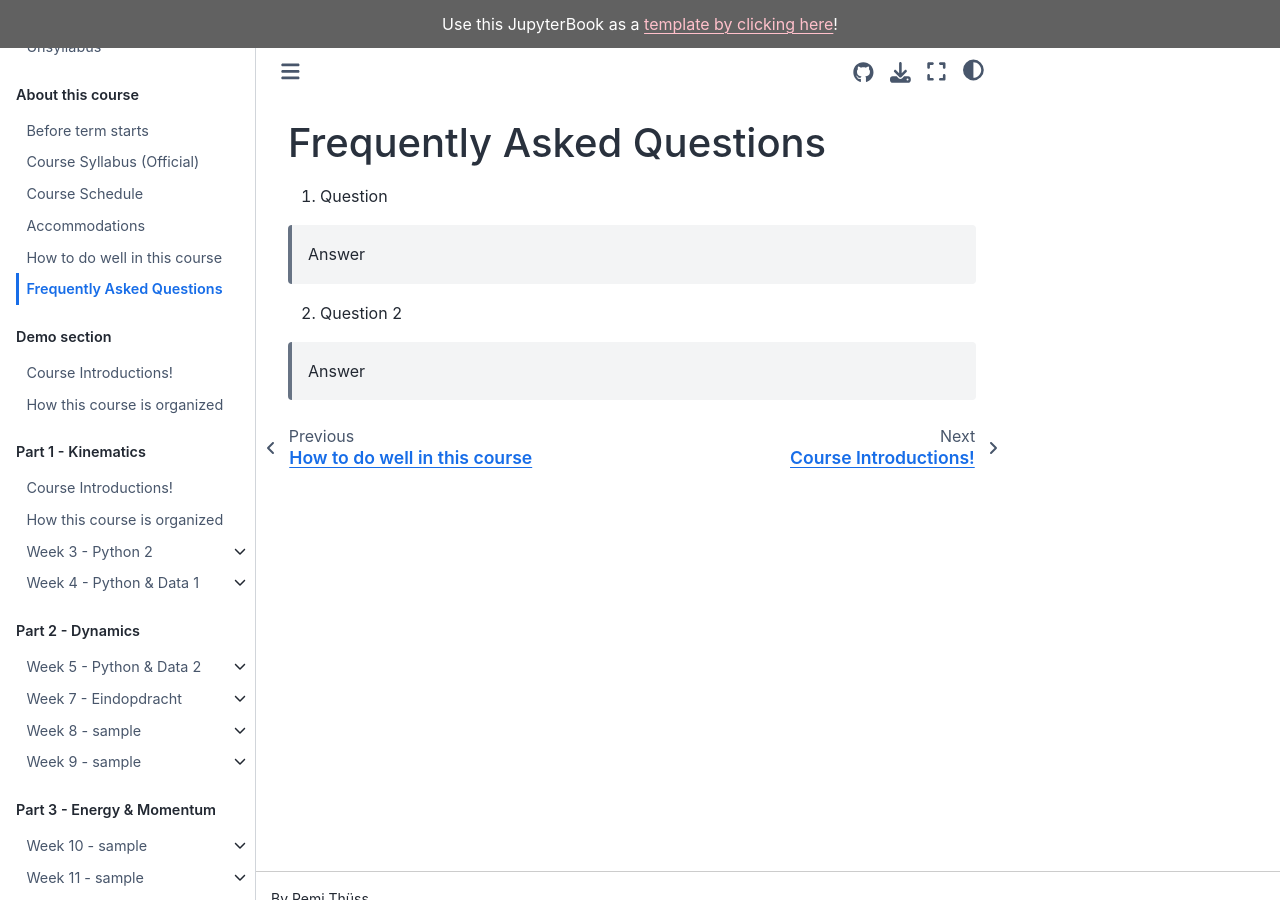
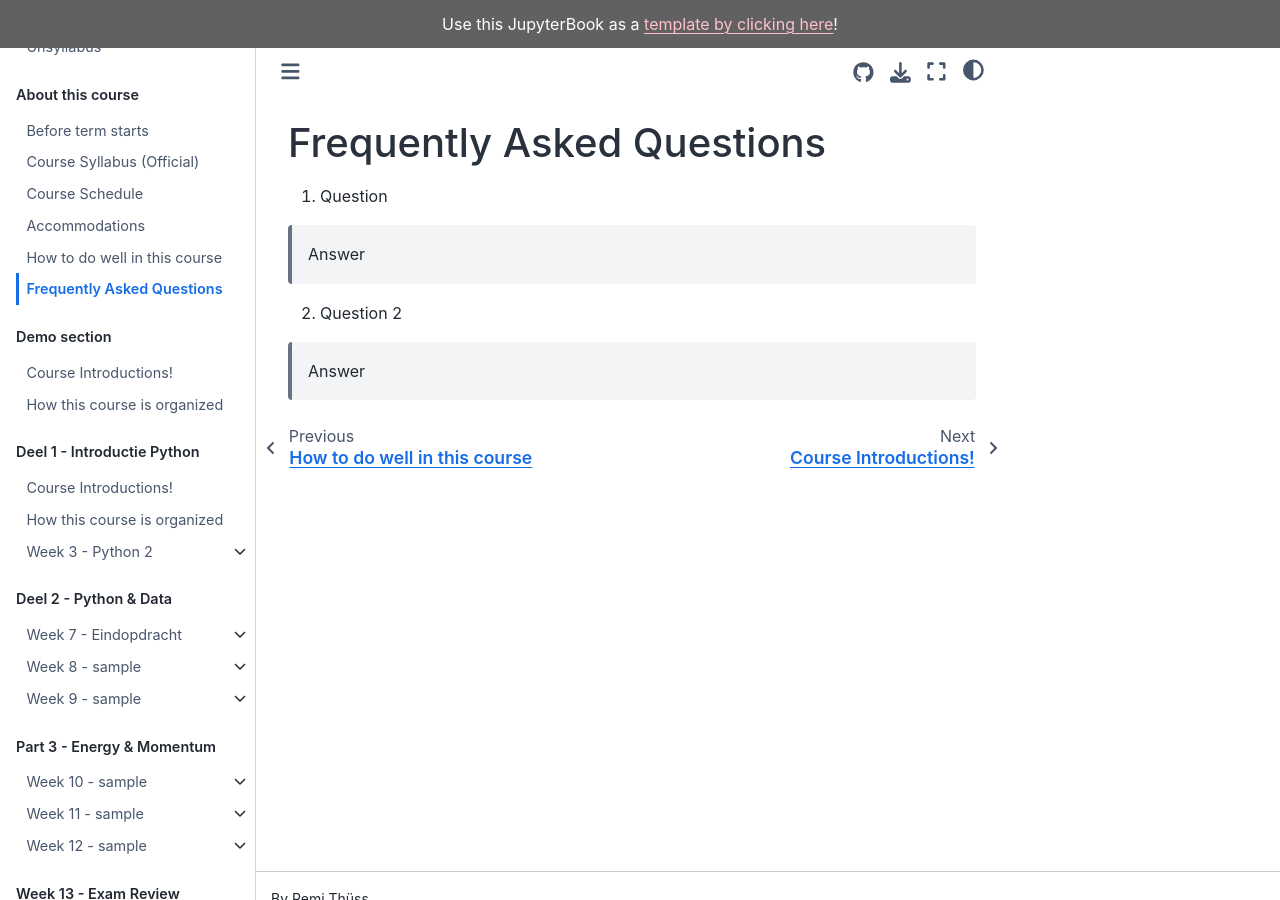
Before and after one commit to Remi-ui/python_tb, a Jupyter Book: the page built from about/faq.md, in a window 1280 px wide and 900 px high. Built offline with Jupyter Book 1.0.4 settings and Sphinx 7.4.7 and the Sphinx Book theme 1.1.4, drawn with Linux system fonts in a browser that asks for light colours; pages that are not in the unit, such as notebooks, are missing from menus.

Commit message:
Update _toc.yml

```diff
--- a/_toc.yml
+++ b/_toc.yml
@@ -32,7 +32,7 @@
         title: Demo 4 - Chemistry
       - url: https://firas.moosvi.com/books/active-learning-technologies/jupyterdays/capacitor_talk/Capacitor.html
         title: Capacitor Lecture
-- caption: Part 1 - Kinematics
+- caption: Deel 1 - Introductie Python
   chapters:
   - file: class/week01/week01_summary
     title: Week 1 - Introductie!
@@ -56,6 +56,8 @@
       - file: class/week03/test
       - file: class/week03/lab
       - file: class/week03/learninglogs
+- caption: Deel 2 - Python & Data
+  chapters:
   - file: class/week04/week04_summary
     title: Week 4 - Python & Data 1
     sections:
@@ -66,8 +68,6 @@
       - file: class/week04/test
       - file: class/week04/lab
       - file: class/week04/learninglogs
-- caption: Part 2 - Dynamics
-  chapters:
   - file: class/week05/week05_summary
     title: Week 5 - Python & Data 2
     sections:
@@ -78,6 +78,8 @@
       - file: class/week05/test
       - file: class/week05/lab
       - file: class/week05/learninglogs
+  - caption: Deel 3 - Visualiseren
+  chapters:
   - file: class/week06/week06_summary
     title: Week 6 - Python & visualiseren
   - file: class/week07/week07_summary
```
